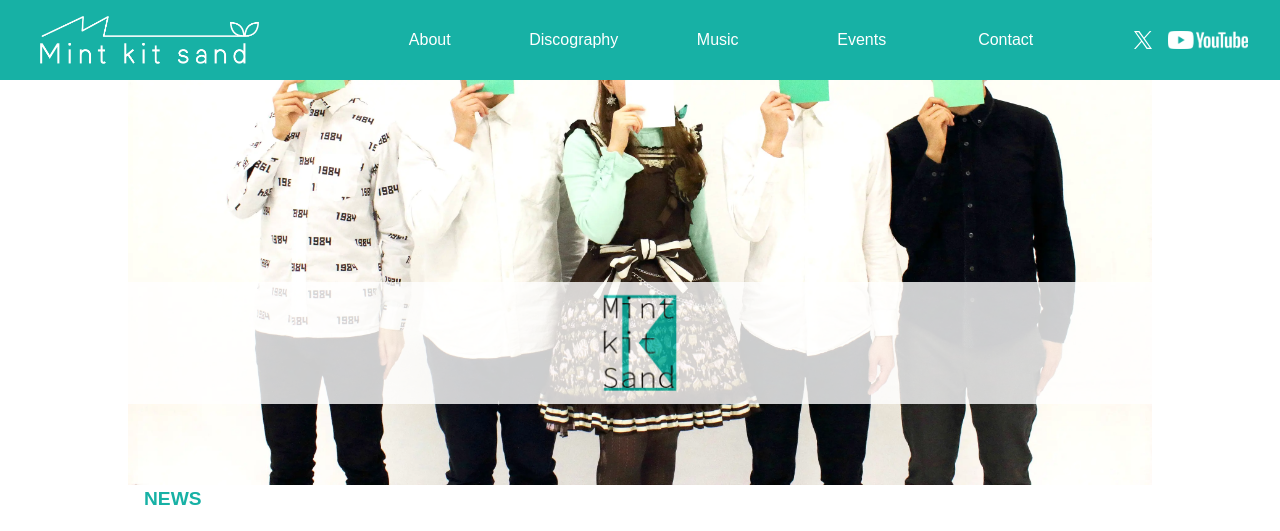
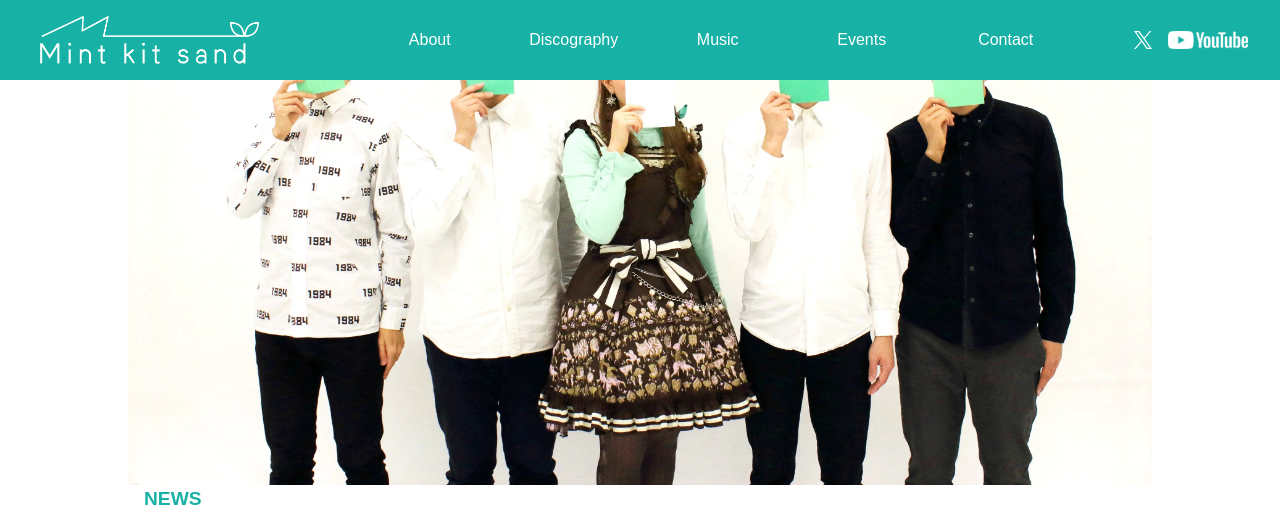
Before and after one commit to minustars1124/mint-kit-sand, a Nuxt app: page / in a window 1280 px wide. Shown: the top 531 px of the page. Built offline with nearby package versions, Linux system fonts and the light colour scheme.

Commit message:
画像の手前に表示するロゴの部分を削除

```diff
--- a/pages/index.vue
+++ b/pages/index.vue
@@ -32,12 +32,6 @@ const newsList = NewsList.items;
            alt="Mint kit sandメンバー横並び"
            type="img/webp"/>
       </picture>
-      <div class="index__picture--band">
-        <img loading="lazy"
-           srcset="../assets/images/logo/mks.webp"
-           alt="Mint kit sandロゴマーク"
-           type="img/webp" class="index__picture--logo"/>
-      </div>
     </div>
     <div class="index__news">
       <div class="index__news--title">NEWS</div>
@@ -55,24 +49,6 @@ const newsList = NewsList.items;
 
 <style scoped lang="scss">
 .index {
-  &__picture {
-    position: relative;
-    &--band {
-      display: flex;
-      justify-content: center;
-      align-items: center;
-      width: 100%;
-      height: 30%;
-      line-height: 30%;
-      background-color: var(--white);
-      opacity: .8;
-      position: absolute;
-      top: 50%;
-    }
-    &--logo {
-      height: 100%;
-    }
-  }
   &__news {
     &--title {
       padding: 0 16px;
@@ -92,14 +68,6 @@ const newsList = NewsList.items;
 
 @media screen and (max-width: 480px) {
   .index {
-    &__picture {
-      &--band {
-        display: none;
-      }
-      &--logo {
-        display: none;
-      }
-    }
     &__news {
       &--title {
         text-align: center;
```
